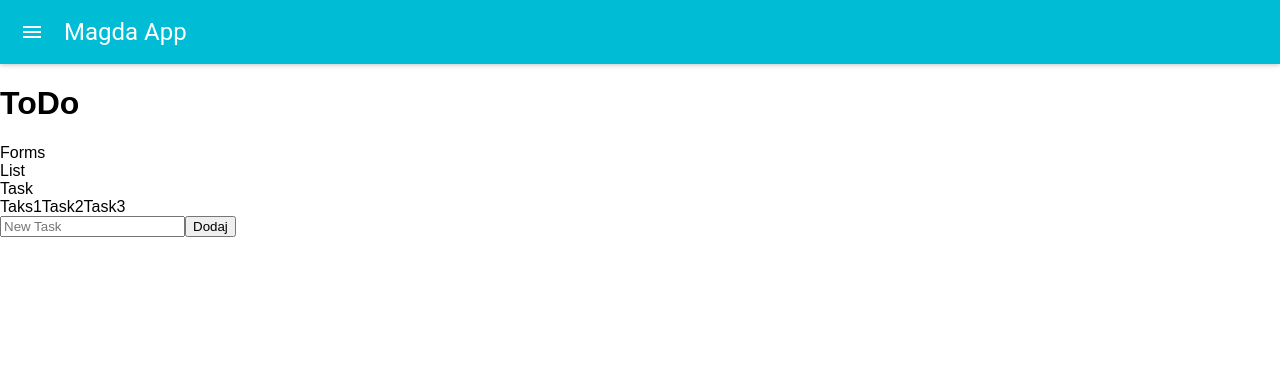
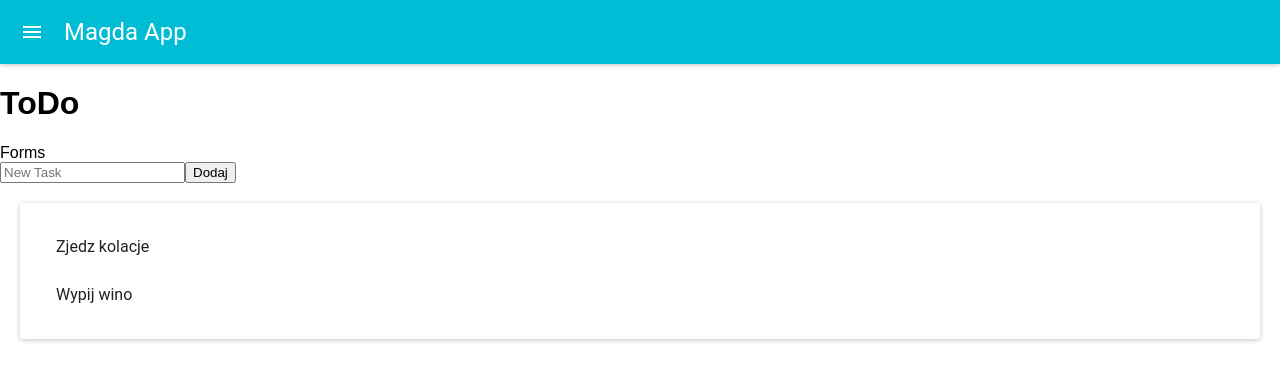
Before and after one commit to mklopotek/appreact, a React (Create React App) app: page /to-do in a window 1280 px wide. Shown: the top 380 px of the page. Built offline with nearby package versions, Linux system fonts and the light colour scheme.

Commit message:
list added

```diff
--- a/src/ToDo/Forms.js
+++ b/src/ToDo/Forms.js
@@ -1,7 +1,11 @@
 import React from 'react'
 
 const Forms = (props) => (
+    <div>
     <div>Forms</div>
+    <input placeholder={'New Task'}></input>
+    <button>Dodaj</button>
+    </div>
 )
 
 export default Forms
--- a/src/ToDo/List.js
+++ b/src/ToDo/List.js
@@ -1,11 +1,19 @@
 import React from 'react'
 import Task from './Task'
+import PaperRefined from '../components/PaperRefined';
 
-const List = (props) => (
-    <div>
-    <div>List</div>
-    <Task />
-    </div>
+const List = ({tasksList}) => (
+    <PaperRefined>
+
+    {tasksList.map(
+        (task, index) =>
+        <Task
+            task={task}
+            key={index}
+        />
+    )}
+
+    </PaperRefined>
 )
 
 export default List
--- a/src/ToDo/Task.js
+++ b/src/ToDo/Task.js
@@ -1,7 +1,11 @@
 import React from 'react'
+import { ListItem } from 'material-ui/List'
+
 
 const Task = (props) => (
-    <div>Task</div>
+
+    <ListItem>{props.task.text}</ListItem>
+
 )
 
 export default Task
--- a/src/ToDo/ToDo.js
+++ b/src/ToDo/ToDo.js
@@ -16,10 +16,10 @@ class ToDo extends React.Component {
             <div>
                 <h1>ToDo</h1>
                 <Forms />
-                <List />
-                <div className='ToDo__task-list'>{['Taks1', 'Task2', 'Task3']}</div>
-                <input placeholder={'New Task'}></input>
-                <button>Dodaj</button>
+                <List
+                    tasksList={this.state.tasks}
+                />
+
             </div>
         )
 
--- /dev/null
+++ b/src/components/PaperRefined.js
@@ -0,0 +1,18 @@
+import React from 'react'
+import Paper from 'material-ui/Paper'
+
+const styles = {
+    margin: '20px',
+    padding: '20px'
+}
+
+
+const PaperRefined = (props) => (
+
+    <Paper style={styles}>
+        {props.children}
+    </Paper>
+
+)
+
+export default PaperRefined
```
